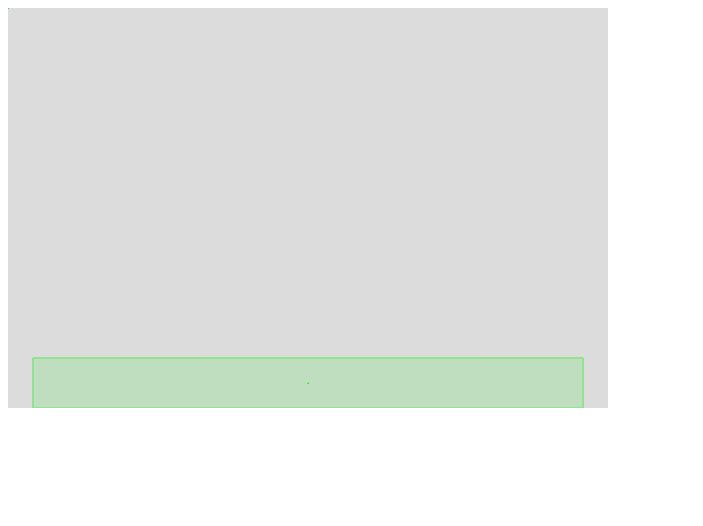
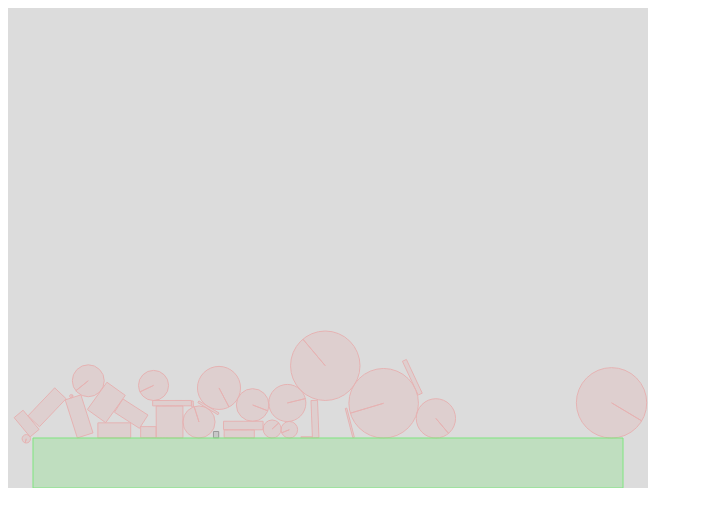
Before and after one commit to kushal-likhi/html5-game-intellimeet, a website: page serverRoot/demo/demo2-physics/physics-adding-bodies.html in a window 1280 px wide. Shown: the whole page, without its empty margins (0-703 px from the left). Drawn offline with Linux system fonts and the light colour scheme.

Commit message:
Fixed example 2

```diff
--- a/serverRoot/demo/demo2-physics/physics-adding-bodies.html
+++ b/serverRoot/demo/demo2-physics/physics-adding-bodies.html
@@ -10,13 +10,15 @@
 
 <script type="text/javascript">
 var physics = {
+    heightOfWorldInMeter: 20,
+    SCALE: null,
     classes: {
-                World: function (canvasWidth, canvasHeight, doSleep) {
+        World: function (doSleep) {
             //Every Box2D program begins with the creation of a b2World object.
             // b2World is the physics hub that manages memory, objects, and simulation.
 
             //We need gravity
-                    var gravity = new Box2D.Common.Math.b2Vec2(0, canvasWidth / 2);
+            var gravity = new Box2D.Common.Math.b2Vec2(0, 9.8);
 
             //Create the World object and return it.
             return new Box2D.Dynamics.b2World(gravity, doSleep);
@@ -45,40 +47,124 @@
             //Validations
             if (!options.height) throw new Error("Please provide a valid height for BoxShapedBody.");
             if (!options.width) throw new Error("Please provide a valid width for BoxShapedBody.");
-                    if (options.xCenterPos == null) throw new Error("Please provide a valid x-center for BoxShapedBody.");
-                    if (options.yCenterPos == null) throw new Error("Please provide a valid y-center for BoxShapedBody.");
+            if (options.xCenterPos === null) throw new Error("Please provide a valid x-center for BoxShapedBody.");
+            if (options.yCenterPos === null) throw new Error("Please provide a valid y-center for BoxShapedBody.");
 
             //Define the shape of the body
             var bodyShapeFixture = new Box2D.Dynamics.b2FixtureDef();
 
             //Set the dimensions, add shape to the fixture
             bodyShapeFixture.shape = new Box2D.Collision.Shapes.b2PolygonShape();
-                    bodyShapeFixture.shape.SetAsBox(options.width / 2, options.height / 2);
+            bodyShapeFixture.shape.SetAsBox((options.width / 2) / physics.SCALE, (options.height / 2) / physics.SCALE);
 
             //Set bounce. Between 0-1 0=no bounce, 1=crazyBounce
-                    if (Boolean(options.restitution)) bodyShapeFixture.restitution = options.restitution;
+            if (options.restitution !== null) bodyShapeFixture.restitution = options.restitution;
 
             //Set density of object. 0 to positive number. density is directly proportional to mass.
-                    if (Boolean(options.density)) bodyShapeFixture.density = options.density;
+            if (options.density !== null) bodyShapeFixture.density = options.density;
 
             //Set friction. 0-1
-                    if (Boolean(options.friction)) bodyShapeFixture.friction = options.friction;
+            if (options.friction !== null) bodyShapeFixture.friction = options.friction;
 
             //create the body
             var bodyDef = new Box2D.Dynamics.b2BodyDef();
 
             //Set initial position (Center point)
-                    bodyDef.position.Set(options.xCenterPos, options.yCenterPos);
+            bodyDef.position.Set(options.xCenterPos / physics.SCALE, options.yCenterPos / physics.SCALE);
 
             //Set initial rotation of object. In radians
-                    if (options.rotation) bodyDef.rotation = options.rotation;
+            if (options.rotation !== null) bodyDef.angle = options.rotation;
 
             //set damping
-                    if (options.linearDamping) bodyDef.linearDamping = options.linearDamping;
-                    if (options.angularDamping) bodyDef.angularDamping = options.angularDamping;
+            if (options.linearDamping !== null) bodyDef.linearDamping = options.linearDamping;
+            if (options.angularDamping !== null) bodyDef.angularDamping = options.angularDamping;
 
             //set gravity scale. 0-infinity. Set 0 for no gravity effect. floating body.
-                    if (options.gravityScale) bodyDef.gravityScale = options.gravityScale;
+            if (options.gravityScale !== null) bodyDef.gravityScale = options.gravityScale;
+
+            //set fixed rotation
+            bodyDef.fixedRotation = options.fixedRotation;
+
+            //set if bullet, fast moving
+            bodyDef.bullet = options.bullet;
+
+            //Set if active
+            bodyDef.active = options.active;
+
+            //Set custom user data
+            bodyDef.userData = {
+                type: "BoxShapedBody",
+                creationOptions: options,
+                timeCreated: new Date(),
+                customData: options.userData || {}
+            };
+
+            //set type
+            bodyDef.type = options.type;
+
+            //Create body
+            var body = physics.world.CreateBody(bodyDef);
+            // Add fixture to body
+            body.CreateFixture(bodyShapeFixture);
+
+            //Return the body
+            return body;
+        },
+        RoundShapedBody: function (options) {
+            //build options
+            options = jQuery.extend(true, {
+                radius: null, //Height of box
+                restitution: null, //Bouncing effect
+                density: null, //Mass
+                friction: null, //friction on contact
+                xCenterPos: null, //Center position X
+                yCenterPos: null, //Center position Y
+                rotation: null, //type of body
+                linearDamping: null, //damping for linear motion
+                angularDamping: null, //damping for angular motion
+                gravityScale: null, // reaction to gravity
+                fixedRotation: false, //rotate o not to rotate
+                bullet: false, //is fast moving object?
+                active: true, //is active in dynamics
+                userData: {}, //custom data,
+                type: Box2D.Dynamics.b2Body.b2_staticBody //type of body static, dynamic or kinematic
+            }, options);
+
+            //Validations
+            if (!options.radius) throw new Error("Please provide a valid height for RoundShapedBody.");
+            if (options.xCenterPos === null) throw new Error("Please provide a valid x-center for RoundShapedBody.");
+            if (options.yCenterPos === null) throw new Error("Please provide a valid y-center for RoundShapedBody.");
+
+            //Define the shape of the body
+            var bodyShapeFixture = new Box2D.Dynamics.b2FixtureDef();
+
+            //Set the dimensions, add shape to the fixture
+            bodyShapeFixture.shape = new Box2D.Collision.Shapes.b2CircleShape(options.radius / physics.SCALE);
+
+            //Set bounce. Between 0-1 0=no bounce, 1=crazyBounce
+            if (options.restitution !== null) bodyShapeFixture.restitution = options.restitution;
+
+            //Set density of object. 0 to positive number. density is directly proportional to mass.
+            if (options.density !== null) bodyShapeFixture.density = options.density;
+
+            //Set friction. 0-1
+            if (options.friction !== null) bodyShapeFixture.friction = options.friction;
+
+            //create the body
+            var bodyDef = new Box2D.Dynamics.b2BodyDef();
+
+            //Set initial position (Center point)
+            bodyDef.position.Set(options.xCenterPos / physics.SCALE, options.yCenterPos / physics.SCALE);
+
+            //Set initial rotation of object. In radians
+            if (options.rotation !== null) bodyDef.angle = options.rotation;
+
+            //set damping
+            if (options.linearDamping !== null) bodyDef.linearDamping = options.linearDamping;
+            if (options.angularDamping !== null) bodyDef.angularDamping = options.angularDamping;
+
+            //set gravity scale. 0-infinity. Set 0 for no gravity effect. floating body.
+            if (options.gravityScale !== null) bodyDef.gravityScale = options.gravityScale;
 
             //set fixed rotation
             bodyDef.fixedRotation = options.fixedRotation;
@@ -118,33 +204,36 @@
         drawWorld: function () {
             //write drawing code here
         },
-                init: function (timeStep, iteration) {
+        init: function (fps, iteration, angularIterations) {
             //get canvas context
             physics.renderingEngine.ctx = physics.$canvas[0].getContext('2d');
             physics.renderingEngine.canvasDimensions = {
                 height: physics.$canvas.height(),
                 width: physics.$canvas.width()
             };
-                    physics.renderingEngine.timeStep = timeStep;
+            physics.renderingEngine.fps = fps;
             physics.renderingEngine.iteration = iteration;
+            physics.renderingEngine.angularIterations = angularIterations;
 
             //setup debugDraw if required
             if (physics.renderingEngine.debugDraw) {
                 //setup debug draw
                 var debugDraw = new Box2D.Dynamics.b2DebugDraw();
                 debugDraw.SetSprite(physics.renderingEngine.ctx);
+                debugDraw.SetDrawScale(physics.SCALE);
                 debugDraw.SetFillAlpha(0.3);
                 debugDraw.SetLineThickness(1.0);
-                        debugDraw.SetFlags(Box2D.Dynamics.b2DebugDraw.e_shapeBit | Box2D.Dynamics.b2DebugDraw.e_jointBit | Box2D.Dynamics.b2DebugDraw.e_aabbBit | Box2D.Dynamics.b2DebugDraw.e_centerOfMassBit);
+                debugDraw.SetFlags(Box2D.Dynamics.b2DebugDraw.e_shapeBit | Box2D.Dynamics.b2DebugDraw.e_jointBit | Box2D.Dynamics.b2DebugDraw.e_);
                 physics.world.SetDebugDraw(debugDraw);
             }
         },
         step: function () {
-                    physics.world.Step(physics.renderingEngine.timeStep, physics.renderingEngine.iteration, physics.renderingEngine.iteration);
+            physics.world.Step(1 / physics.renderingEngine.fps, physics.renderingEngine.iteration, physics.renderingEngine.angularIterations);
             physics.renderingEngine.ctx.clearRect(0, 0, physics.renderingEngine.canvasDimensions.width, physics.renderingEngine.canvasDimensions.height);
             if (physics.renderingEngine.painterDraw) physics.renderingEngine.drawWorld();
             if (physics.renderingEngine.debugDraw) physics.world.DrawDebugData();
-                    setTimeout(physics.renderingEngine.step, physics.renderingEngine.timeStep);
+            physics.world.ClearForces();
+            setTimeout(physics.renderingEngine.step, ~~(1000 / physics.renderingEngine.fps));
         },
         start: function () {
             physics.renderingEngine.step();
@@ -159,20 +248,53 @@
         //Set the canvas jQuery element
         physics.$canvas = jQuery("#gameCanvas");
 
+        //Get scale value
+        physics.SCALE = physics.$canvas.height() / physics.heightOfWorldInMeter;
+
         //Create the physics world
-                physics.world = new physics.classes.World(physics.$canvas.width(), physics.$canvas.height(), true);
+        physics.world = new physics.classes.World(true);
 
         //Create ground
         new physics.classes.BoxShapedBody({
-                    height: 50, //Height of box
-                    width: 550, //Width of box
+            height: 50, //Height of ground in pixels, will be converted to meters in class
+            width: physics.$canvas.width() - 50, //Width of box
             restitution: 0.2, //Bouncing effect
-                    xCenterPos: 300, //Center position X
-                    yCenterPos: 375 //Center position Y
+            density: 1.0,
+            friction: 0.5,
+            xCenterPos: physics.$canvas.width() / 2, //Center position X
+            yCenterPos: physics.$canvas.height() - 25 //Center position Y
         });
 
+        for (var i = 0; i < 20; i++) {
+            //Create
+            new physics.classes.BoxShapedBody({
+                height: Math.random() * 40, //Height of box
+                width: Math.random() * 40, //Width of box
+                restitution: 0.2, //Bouncing effect
+                density: 1.0,
+                friction: 0.5,
+                xCenterPos: 200 + i, //Center position X
+                yCenterPos: 0 + (20 * i), //Center position Y
+                rotation: 0,
+                bullet: false,
+                type: Box2D.Dynamics.b2Body.b2_dynamicBody
+            });
+            //Create
+            new physics.classes.RoundShapedBody({
+                radius: Math.random() * 40, //Height of box
+                restitution: 0.2, //Bouncing effect
+                density: 1.0,
+                friction: 0.5,
+                xCenterPos: 200 + i, //Center position X
+                yCenterPos: 0 + (20 * i), //Center position Y
+                rotation: 0,
+                bullet: false,
+                type: Box2D.Dynamics.b2Body.b2_dynamicBody
+            });
+        }
+
         //start rendering
-                physics.renderingEngine.init(~~(1000 / 60), 1);
+        physics.renderingEngine.init(60, 10, 10);
         physics.renderingEngine.start();
     }
 };
@@ -182,6 +304,6 @@
 </script>
 </head>
 <body>
-<canvas style="background: gainsboro" id="gameCanvas" width="600" height="400"></canvas>
+<canvas style="background: gainsboro" id="gameCanvas" width="640" height="480"></canvas>
 </body>
 </html>
```
Lines whose indentation alone changed are shown as unchanged.
